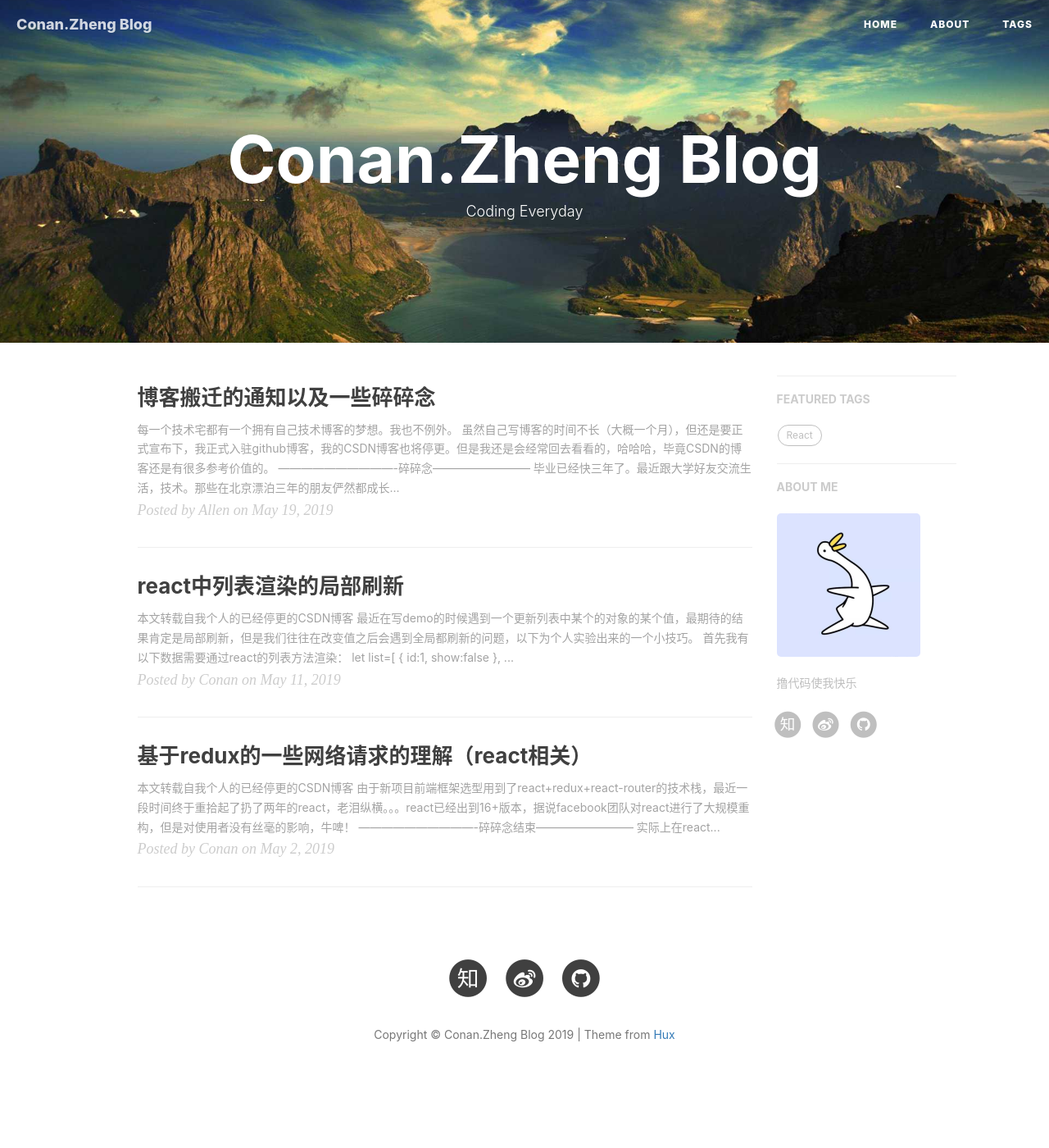
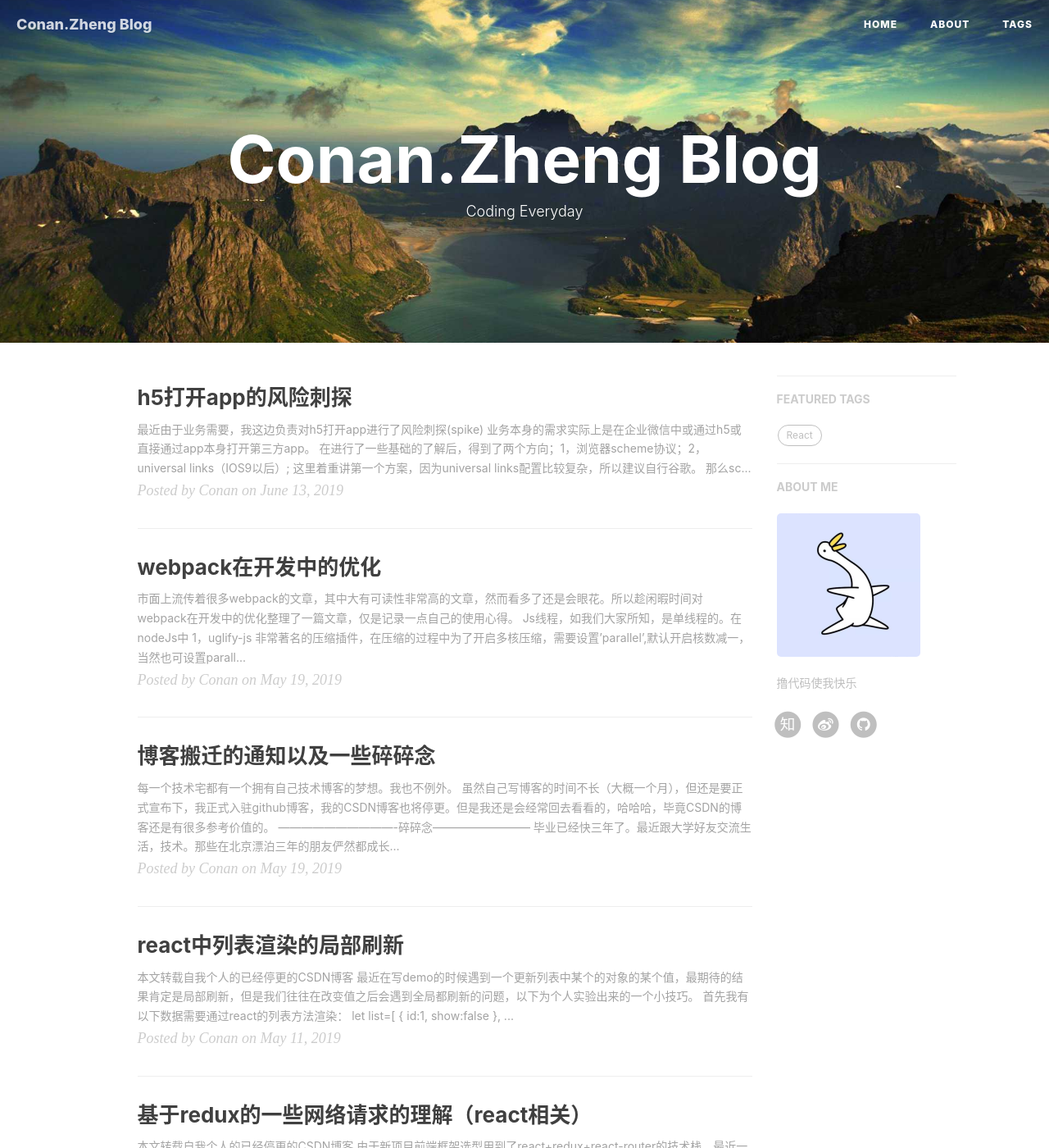
Before and after one commit to Marionettee/ConanZzz.github.io, a Jekyll site: the page built from index.html, in a window 1280 px wide and 1400 px high. Shown: the whole window at 82% size. Built offline with Jekyll 4.4.1, drawn with Linux system fonts in a browser that asks for light colours; nearby versions of some CDN libraries; the list of posts is cut into pages by our own code; comment, search, counter and statistics services are not loaded.

Commit message:
add new blog

```diff
--- a/_posts/2019-05-19-blog-move-to-github.markdown
+++ b/_posts/2019-05-19-blog-move-to-github.markdown
@@ -2,7 +2,7 @@
 layout:       post
 title:        "博客搬迁的通知以及一些碎碎念"
 date:         2019-05-19
-author:       "Allen"
+author:       "Conan"
 header-img:   "img/in-post/build-personal-blog/build-personal-blog.jpg"
 header-mask:  0.7
 catalog:      false
--- /dev/null
+++ b/_posts/2019-05-20-blog-webpack-optimization.markdown
@@ -0,0 +1,41 @@
+---
+layout:       post
+title:        "webpack在开发中的优化"
+date:         2019-05-19
+author:       "Conan"
+header-img:   "img/in-post/build-personal-blog/build-personal-blog.jpg"
+header-mask:  0.7
+catalog:      false
+multilingual: false
+tags:
+    - Webpack
+---
+
+市面上流传着很多webpack的文章，其中大有可读性非常高的文章，然而看多了还是会眼花。所以趁闲暇时间对webpack在开发中的优化整理了一篇文章，仅是记录一点自己的使用心得。
+
+>Js线程，如我们大家所知，是单线程的。在nodeJs中
+
+1，[uglify-js](https://www.npmjs.com/package/uglify-js)
+非常著名的压缩插件，在压缩的过程中为了开启多核压缩，需要设置'parallel',默认开启核数减一，当然也可设置paralle： os.cpus().length
+
+2，SpeedMeasurePlugin
+一个监控webpack各个loader运行速率的插件，如果有优化webpack的需求，这个插件是必备的。
+
+3，开启通知面板
+
+4，开启打包进度
+
+5，开发面板更清晰
+webpack-dashboard
+、、、、、上线阶段
+1，ES6不需要编译（前端尽量不要动态编译，会导致压力过大）
+通过userAgent判断是否支持ES6
+2，前端缓存负载（离线缓存）
+mainfestJSON
+3，真正的loading
+4，build size
+5，分析打包结果 webpack-chart
+6，test exculde ，include 很重要
+7，压缩js和css
+8，dev tools
+9，cache loader
--- /dev/null
+++ b/_posts/2019-06-13-spike-open-app-use-h5.markdown
@@ -0,0 +1,27 @@
+---
+layout:       post
+title:        "h5打开app的风险刺探"
+date:         2019-06-13
+author:       "Conan"
+header-img:   "img/in-post/build-personal-blog/build-personal-blog.jpg"
+header-mask:  0.7
+catalog:      false
+multilingual: false
+tags:
+    - Spike
+---
+
+>最近由于业务需要，我这边负责对h5打开app进行了风险刺探(spike)
+
+业务本身的需求实际上是在企业微信中或通过h5或直接通过app本身打开第三方app。
+
+在进行了一些基础的了解后，得到了两个方向；1，浏览器scheme协议；2，universal links（IOS9以后）;
+
+这里着重讲第一个方案，因为universal links配置比较复杂，所以建议自行谷歌。
+那么scheme协议是怎么回事呢？首先，scheme是一种页面跳转协议，它的写法：[scheme]://[host]/[path]?[query]。我们如果需要在h5进行跳转可以写个<a href={scheme}></a>标签，当点击时进行跳转；也可以在window.onload时触发以进行自动跳转，常用的app的url scheme有比如微信：weixin:// ;支付宝：alipay:// 。一般常用的app在[捷径社区](https://sharecuts.cn)都可以找到。后续的具体处理我这里就不赘述了，大致上一般的做法是设一个定时器，当app被唤起，会触发onVisibility类似事件然后取消定时器，如果超时就带用户去app store。
+
+那么在刺探的时候无论是自己做的小demo还是在网上找的资料，最终证实了万恶的腾讯竟然将唤起第三方app禁止了。。。好吧，其实说是安全方面考虑，我们也是可以理解的，所以很多类似于这种需要唤起第三方app的h5,最常见的做法就是先判断isInWechat,如果是，右上角提示用户用其他浏览器打开即可。
+
+对于微信或者企业微信自身api直接唤起第三方app，我这边首先是除了腾讯系的app好像没见过这样操作的（这里多说一句，据资料说也不是所有的app都被禁止用scheme协议打开，据说腾讯是有个白名单的）。另外，企业微信开发文档有类似3rdPartLaunch的方法，但是也已经被删除找不到了。
+
+以上就是这次spike的结果。希望能对看到这篇文章的人起到一定的帮助。
```
